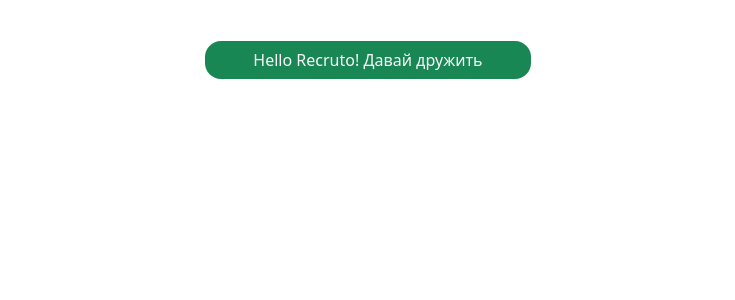
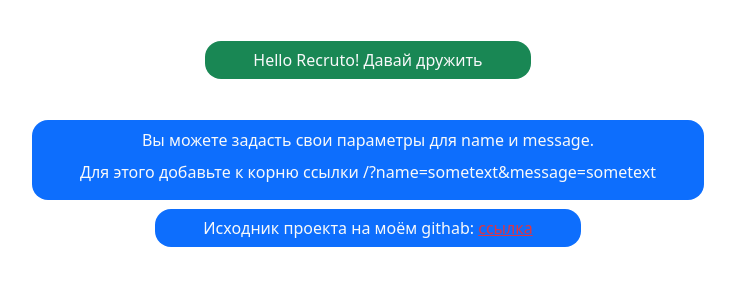
Before and after one commit to Bot304/Recruto, a Django app: page / in a window 1280 px wide. Shown: the top 300 px of the page, without its empty margins (272-1007 px from the left). Run offline with Django 4.2, Linux system fonts and the light colour scheme.

Commit message:
Recruto
Task

```diff
--- a/Recruto/Recruto/settings.py
+++ b/Recruto/Recruto/settings.py
@@ -23,7 +23,7 @@
 SECRET_KEY = 'django-insecure-^(c-nhin8#fk4tcdtp0&n_d%m+d07f!fwgcg%$=u)q2l$p4+e)'
 
 # SECURITY WARNING: don't run with debug turned on in production!
-DEBUG = True #True
+DEBUG = True #False
 
 ALLOWED_HOSTS = [] #[login.xxx.com]
 
--- a/Recruto/RecrutoWeb/templates/index.html
+++ b/Recruto/RecrutoWeb/templates/index.html
@@ -14,8 +14,24 @@
 
             <div class="row mt-5">
 
+                <div class="col-auto mx-auto text-center">
+                    <span class="bg-success rounded-4 py-2 px-5 text-light">Hello {{name}} {{message}}</span>
+                </div>
+
+            </div>
+
+            <div class="row mt-5">
                 <div class="col-auto mx-auto">
-                    <span class="bg-success rounded-4 py-2 px-5 text-light">Hello {{name}} {{message}}</span>
+                    <div class="bg-primary rounded-4 pb-2 px-5 text-light text-center">
+                        <p class="my-0 pt-2 pb-1">Вы можете задасть свои параметры для name и message.</p>
+                        <p class="my-0 pt-1 pb-2">Для этого добавьте к корню ссылки /?name=sometext&message=sometext</p>
+                    </div>
+                </div>
+            </div>
+
+            <div class="row mt-3">
+                <div class="col-auto mx-auto text-center">
+                    <span class="bg-primary rounded-4 py-2 px-5 text-light">Исходник проекта на моём githab: <a class="text-danger" href="https://github.com/Bot304/Recruto/tree/main/Recruto">ссылка</a></span>
                 </div>
 
             </div>
```
